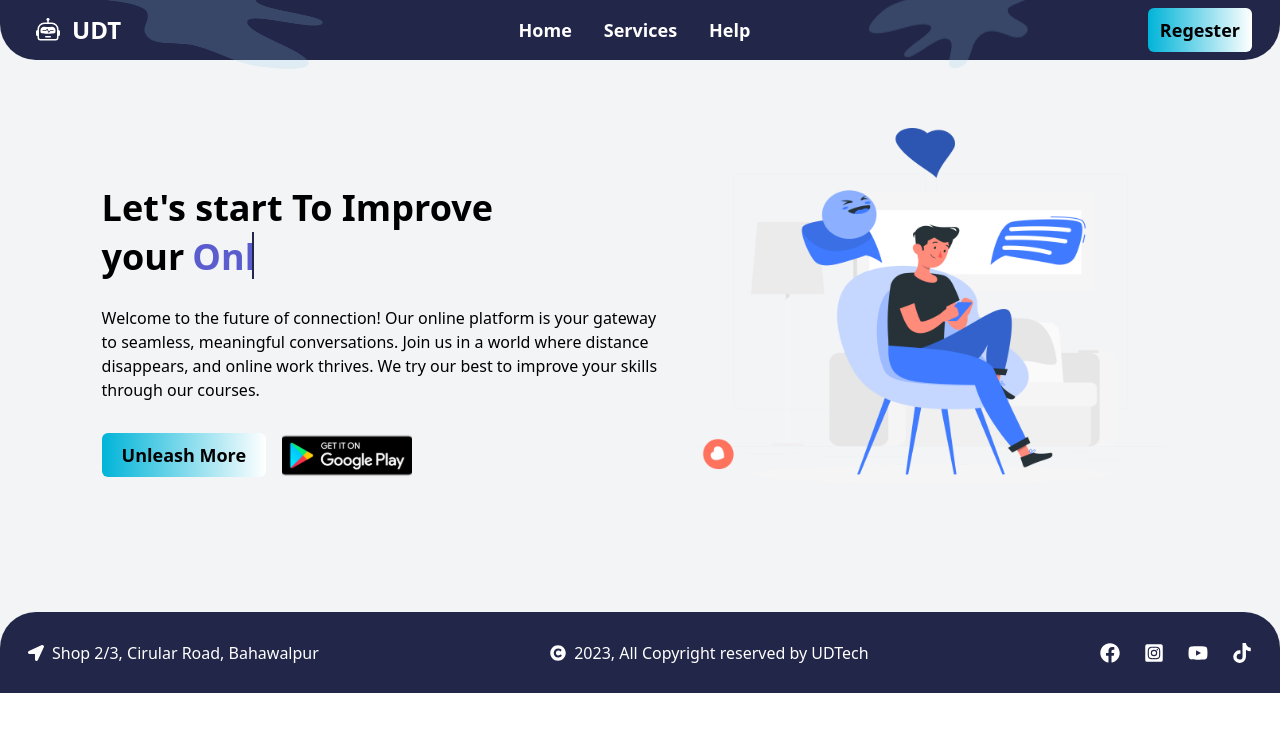
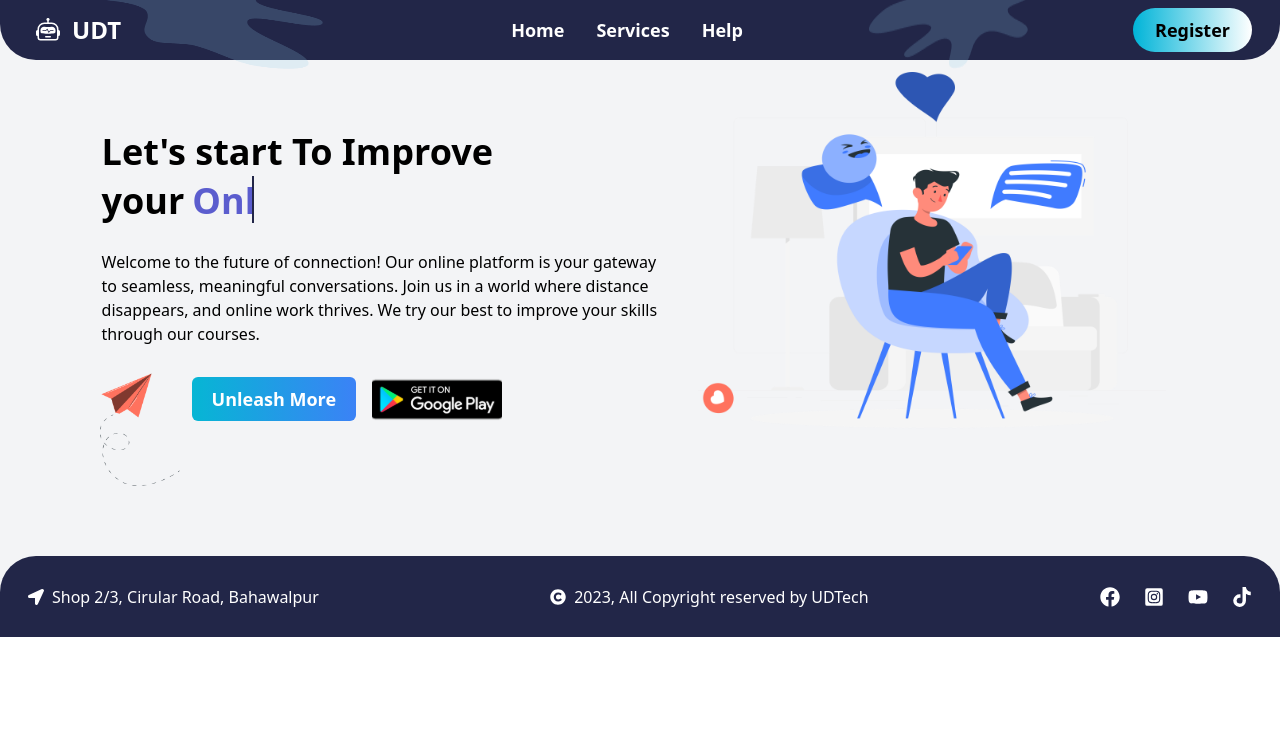
Before and after one commit to mhmAdmin1122/UDTech, a Next.js app: page / in a window 1280 px wide. Shown: the top 732 px of the page. Built offline with nearby package versions, Linux system fonts and the light colour scheme.

Commit message:
Herro banner Looks themes change

```diff
--- a/pages/Components/F/Footer.tsx
+++ b/pages/Components/F/Footer.tsx
@@ -4,7 +4,7 @@ import { FaCopyright, FaLocationArrow, FaFacebook, FaInstagramSquare, FaYoutube,
 
 const Footer = () => {
     return (
-        <footer className='flex rounded-t-[36px] flex-wrap items-center w-full justify-between bg-[#222648] text-[#fff] pt-[29px] pb-[28px] px-[28px]'>
+        <footer className='flex relative z-40 rounded-t-[36px] flex-wrap items-center w-full justify-between bg-[#222648] text-[#fff] pt-[29px] pb-[28px] px-[28px]'>
             <div className="address flex flex-wrap items-center gap-2">
                 <FaLocationArrow />
                 <h3 className='cursor-context-menu'>Shop 2/3, Cirular Road, Bahawalpur</h3>
@@ -23,7 +23,7 @@ const Footer = () => {
                 <Link href={'https://www.youtube.com/channel/UCoi_0aC3z5_4-2XAyEAaBWg'} target='_blank'>
                     <i className="cursor-pointer text-xl"><FaYoutube /></i>
                 </Link>
-                <Link href={'https://www.tiktok.com/@UDTech_world'}>
+                <Link href={'https://www.tiktok.com/@UDTech_world'} target='_blank'>
                     <i className="cursor-pointer text-xl"><FaTiktok /></i>
                 </Link>
             </div>
--- a/pages/Components/H/Herobaner.tsx
+++ b/pages/Components/H/Herobaner.tsx
@@ -1,12 +1,13 @@
 import Image from 'next/image'
-import Link from 'next/link'
 import heroMain from '@/public/img/heropicmain.png'
 import playstore from '@/public/img/playstore.svg'
+import bannerPic from '@/public/img/freepik.png'
 
 const Herobaner = () => {
     return (
-        <div className='px-20 py-14 flex flex-wrap justify-center items-center gap-6 w-full'>
-            <div className="text-areas w-[50%]">
+        <div className='px-20 pt-0 pb-14 flex flex-wrap justify-center items-center gap-6 w-full'>
+
+            <div className="text-areas w-[50%] relative z-20">
                 <div className="animatedLine">
                     <h1 className='text-4xl font-bold mb-1'>Let{"'"}s start To Improve</h1>
                     <div className='flex flex-wrap gap-2 items-center'>
@@ -24,14 +25,18 @@ const Herobaner = () => {
                     Welcome to the future of connection! Our online platform is your gateway to seamless, meaningful conversations. Join us in a world where distance disappears, and online work thrives. We try our best to improve your skills through our courses.
                 </p>
                 <br />
-                <div className='flex flex-wrap gap-4 items-center'>
-                    <button className='bg-gradient-to-r cursor-pointer from-[#00B4D8] to-[#fff] py-2 px-5 rounded-md text-[#000] transition-all ease-in-out duration-1000 text-lg font-bold'>Unleash More</button>
+                <div className='flex flex-wrap gap-4 items-center pl-[90px]'>
+                    <button className='bg-gradient-to-r from-cyan-500 to-blue-500 cursor-pointer text-[#fff] py-2 px-5 rounded-md transition-all ease-in-out duration-1000 text-lg font-bold'>Unleash More</button>
                     <Image src={playstore} alt='play-store' className='cursor-pointer' />
                 </div>
             </div>
+
             <div className="heroPic w-[44%]">
                 <Image src={heroMain} alt='hero-main-pic' className='relative z-30 bg-[#f3f4f6] px-[12px] py-[12px]' />
             </div>
+            <Image src={bannerPic} alt='banner-pic-1' className='absolute w-[80px] left-[100px] bottom-[151px]' />
+
+
         </div>
     )
 }
--- a/pages/Components/L/Layout.tsx
+++ b/pages/Components/L/Layout.tsx
@@ -4,7 +4,7 @@ import Footer from '../F/Footer'
 
 const Layout = ({children}:any) => {
   return (
-    <div className='bg-gray-100'>
+    <div className='bg-gray-100 relative'>
       <Navbar />
       {children}
       <Footer />
--- a/pages/Components/N/Navbar.tsx
+++ b/pages/Components/N/Navbar.tsx
@@ -41,7 +41,7 @@ const Navbar = () => {
                 <Link href="/"><li className='py-2'>Help</li></Link>
             </ul>
 
-            <button className='bg-gradient-to-r cursor-pointer from-[#00B4D8] to-[#fff] py-2 px-3 rounded-md text-[#000] transition-all ease-in-out duration-1000 text-lg'>Regester</button>
+            <button className='bg-gradient-to-r cursor-pointer from-[#00B4D8] to-[#fff] py-2 px-[22px] rounded-[61px] text-[#000] transition-all ease-in-out duration-1000 text-lg'>Register</button>
 
         </nav>
     )
```
